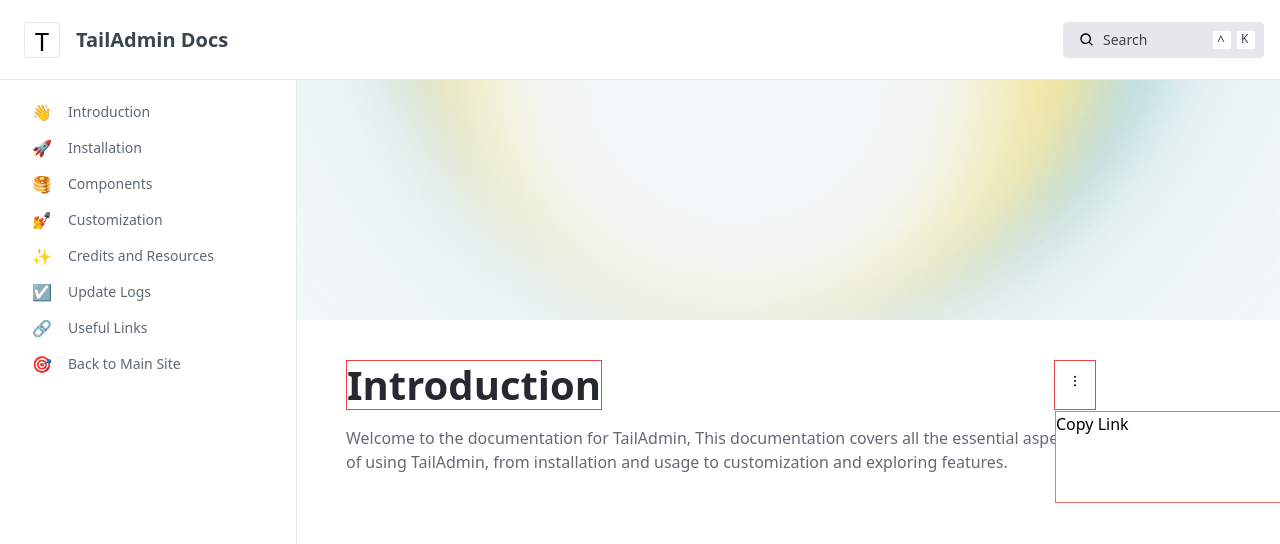
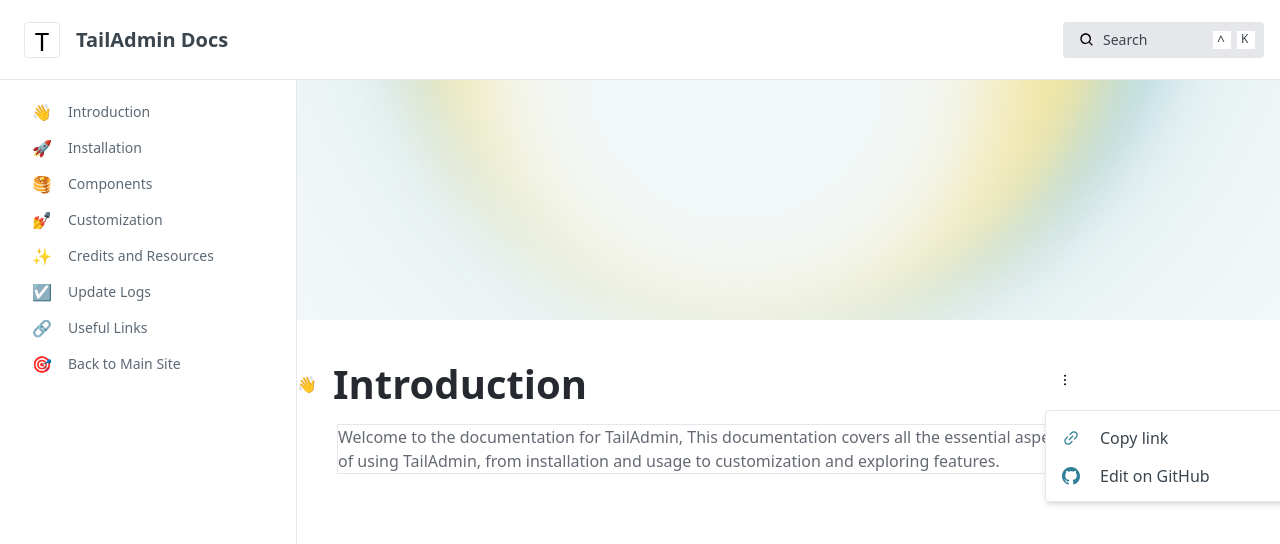
Before and after one commit to Nurit-Ltd/NurAdmin-Docs, a React (Vite) app: page / in a window 1280 px wide. Both pictures are taken after a click on the icon 1075 px from the left and 381 px from the top of the page. Shown: the top 544 px of the page. Built offline with nearby package versions, Linux system fonts and the light colour scheme.

Commit message:
modal and head title

```diff
--- a/src/components/shared/TitleHeading.jsx
+++ b/src/components/shared/TitleHeading.jsx
@@ -1,4 +1,6 @@
 import { useEffect, useRef, useState } from "react";
+import { AiOutlineLink } from "react-icons/ai";
+import { BsGithub } from "react-icons/bs";
 import { PiDotsThreeVerticalBold } from "react-icons/pi";
 
 const TitleHeading = () => {
@@ -22,28 +24,43 @@
     };
   }, [showModal]);
 
+
   return (
     <div>
-      <div className="flex pt-10 mb-6">
-        <div className="space-y-4 max-w-[750px]">
-          <div className="flex justify-between">
-            <h2 className="text-heading1 text-headingText font-bold leading-[48px] border border-red-500">
+      <div className="pt-10 mb-6">
+        <div className="max-w-[828px]">
+          <div className="flex justify-between pr-10">
+            <div className="flex items-center">
+            <span className="pr-4">👋</span><h2 className="text-heading1 text-headingText font-bold leading-[48px] ">
               Introduction
             </h2>
-            <div className=" relative border border-red-500" ref={modalRef}>
-              <div className={`w-10 h-10 flex items-center bg-white justify-center ${showModal && " bg-blue-200 rounded-full"}`}>
+            </div>
+
+            <div className="relative" ref={modalRef}>
+              <div className={`w-10 h-10 cursor-pointer flex items-center bg-white justify-center ${showModal && "bg-blue-300 rounded-full"}`}>
                 <PiDotsThreeVerticalBold onClick={toggleModal} />
               </div>
               {showModal && (
-                <div className="modal bg-white w-[244px] h-[92px] border border-red-400 absolute top-[50px] left-[0px] ">
-                  <div className="modal-content">
-                    Copy Link
+                <div className="modal bg-white shadow-md w-[244px] h-[92px] border rounded absolute top-[50px] left-[0px] py-2">
+                  <div className="h-[38px] flex items-center mx-2 py-1 hover:bg-gray-100">
+                     <div className="pr-3">
+                     <AiOutlineLink  className="w-[34px] h-[18px] text-right text-blueIcon" />
+                     </div>
+                     <p className="font-medium text-grayHead">Copy link</p>
+                  </div>
+                  <div className="h-[38px] flex items-center mx-2 py-1 hover:bg-gray-100">
+                     <div className="pr-3">
+                     <BsGithub className="w-[34px] h-[18px] text-blueIcon" />
+                     </div>
+                     <span className="font-medium text-grayHead">Edit on GitHub</span>
                   </div>
                 </div>
               )}
             </div>
           </div>
-          <p className="text-grayPrimary">
+        </div>
+        <div className="max-w-[828px] pt-4">
+        <p className="mx-10  border text-grayPrimary">
             Welcome to the documentation for TailAdmin, This documentation
             covers all the essential aspects of using TailAdmin, from
             installation and usage to customization and exploring features.
--- a/src/pages/Home.jsx
+++ b/src/pages/Home.jsx
@@ -12,7 +12,7 @@
           className="w-full h-full object-cover"
         />
       </div>
-      <div className="container_fluid ">
+      <div className="">
          <TitleHeading />
       </div>
     </div>
--- a/tailwind.config.js
+++ b/tailwind.config.js
@@ -11,7 +11,8 @@
         grayMenu: "#5c6975",
         blueActive: "#346ddb",
         headingText: "#262930",
-        grayPrimary: "#656973"
+        grayPrimary: "#656973",
+        blueIcon: "#307f98"
       },
       fontSize: {
         heading1: "40px",
```
Also changed, not shown: src/components/screen/Home/LinkCopy.jsx (added, +21 -0 lines).
